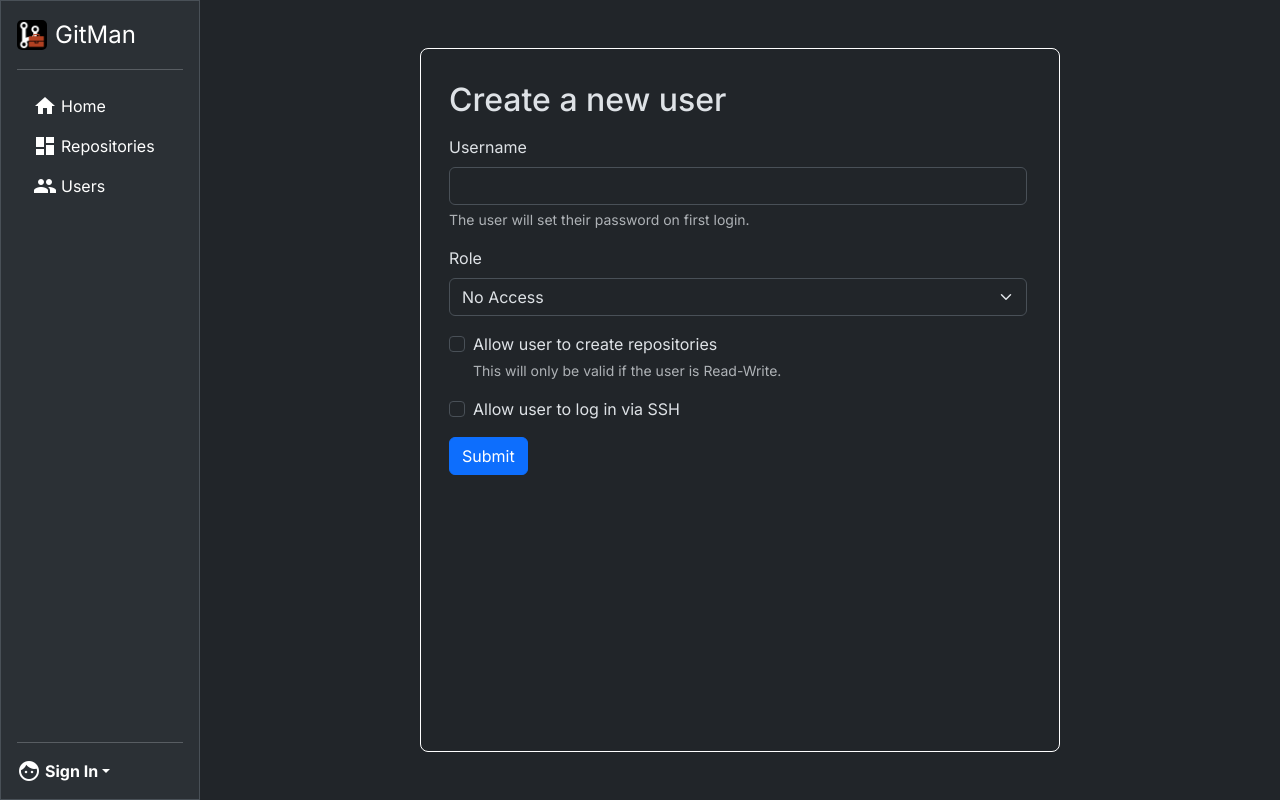
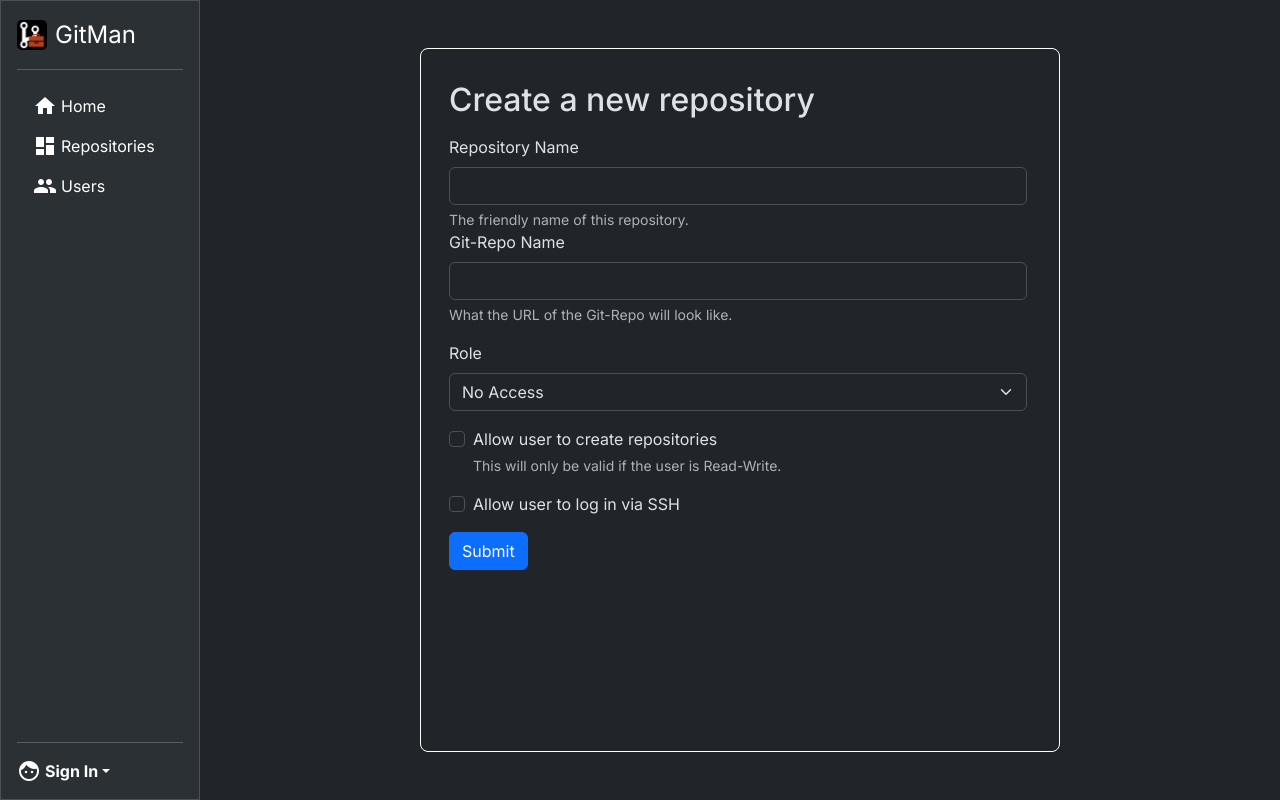
Before and after one commit to atomtables/GitMan, a Flask app: template templates/repocreate.html in a window 1280 px wide. Run offline with Flask 2, Linux system fonts and the light colour scheme; the template is opened without the code that fills it, so the values that code supplies are empty.

Commit message:
repocreate

```diff
--- a/templates/repocreate.html
+++ b/templates/repocreate.html
@@ -3,14 +3,17 @@
 {% block content %}
     <div class="container-fluid">
         <div class="d-flex space-between m-auto align-items-center">
-            <h2 class="my-3 flex-fill">Create a new user</h2>
+            <h2 class="my-3 flex-fill">Create a new repository</h2>
         </div>
         <form class="m-auto" method="post" action="/users/create/read">
             <div>
                 <div class="mb-3 me-1">
-                    <label for="username" class="form-label">Username</label>
+                    <label for="username" class="form-label">Repository Name</label>
                     <input type="text" class="form-control" id="username" aria-describedby="usernameHelp" name="username">
-                    <div id="usernameHelp" class="form-text">The user will set their password on first login.</div>
+                    <div id="usernameHelp" class="form-text">The friendly name of this repository.</div>
+                    <label for="username" class="form-label">Git-Repo Name</label>
+                    <input type="text" class="form-control" id="username" aria-describedby="usernameHelp" name="username">
+                    <div id="usernameHelp" class="form-text">What the URL of the Git-Repo will look like.</div>
                 </div>
                 <div class="mb-3 me-1">
                     <label for="roleSelection" class="form-label">Role</label>
```
